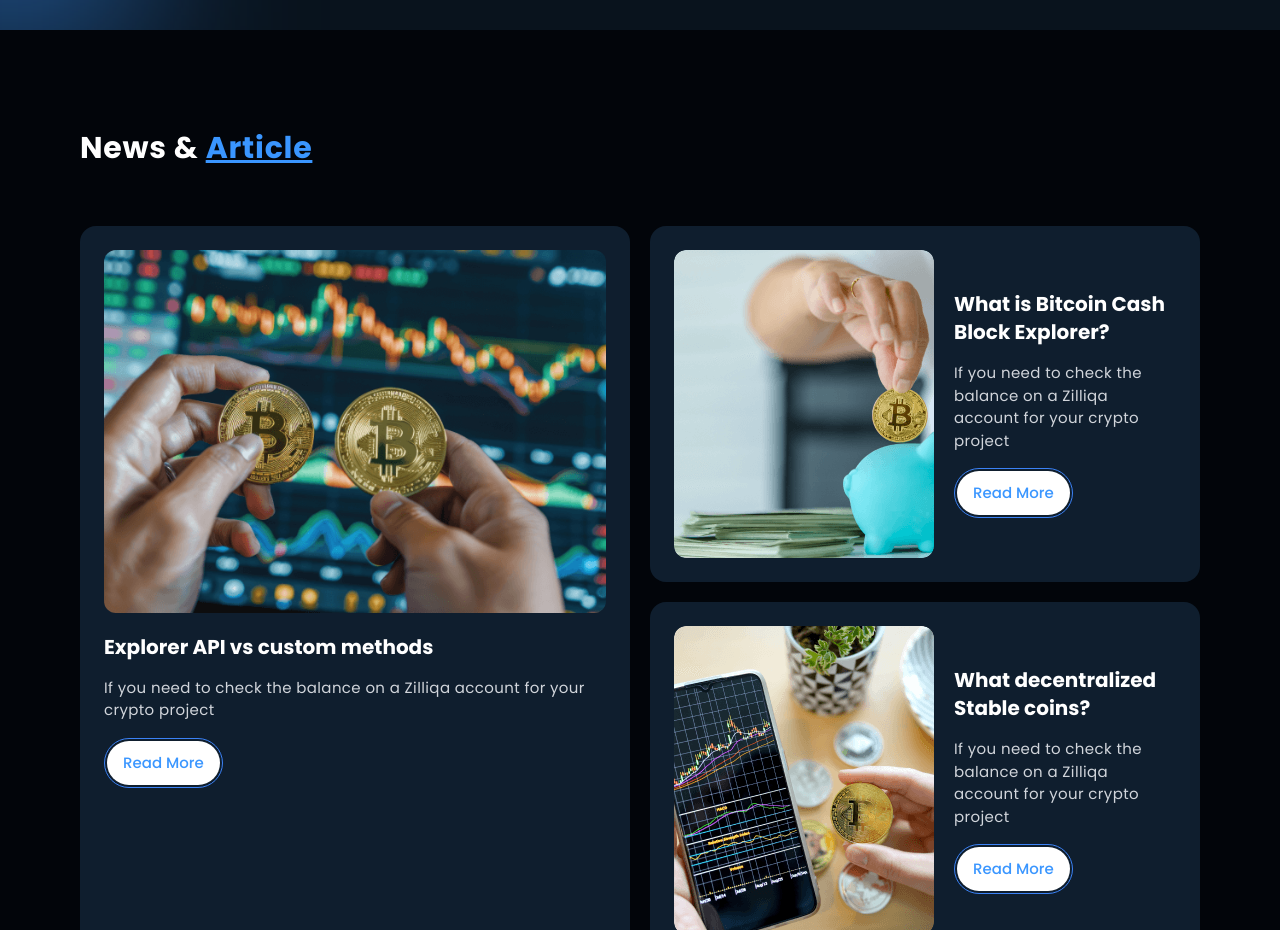
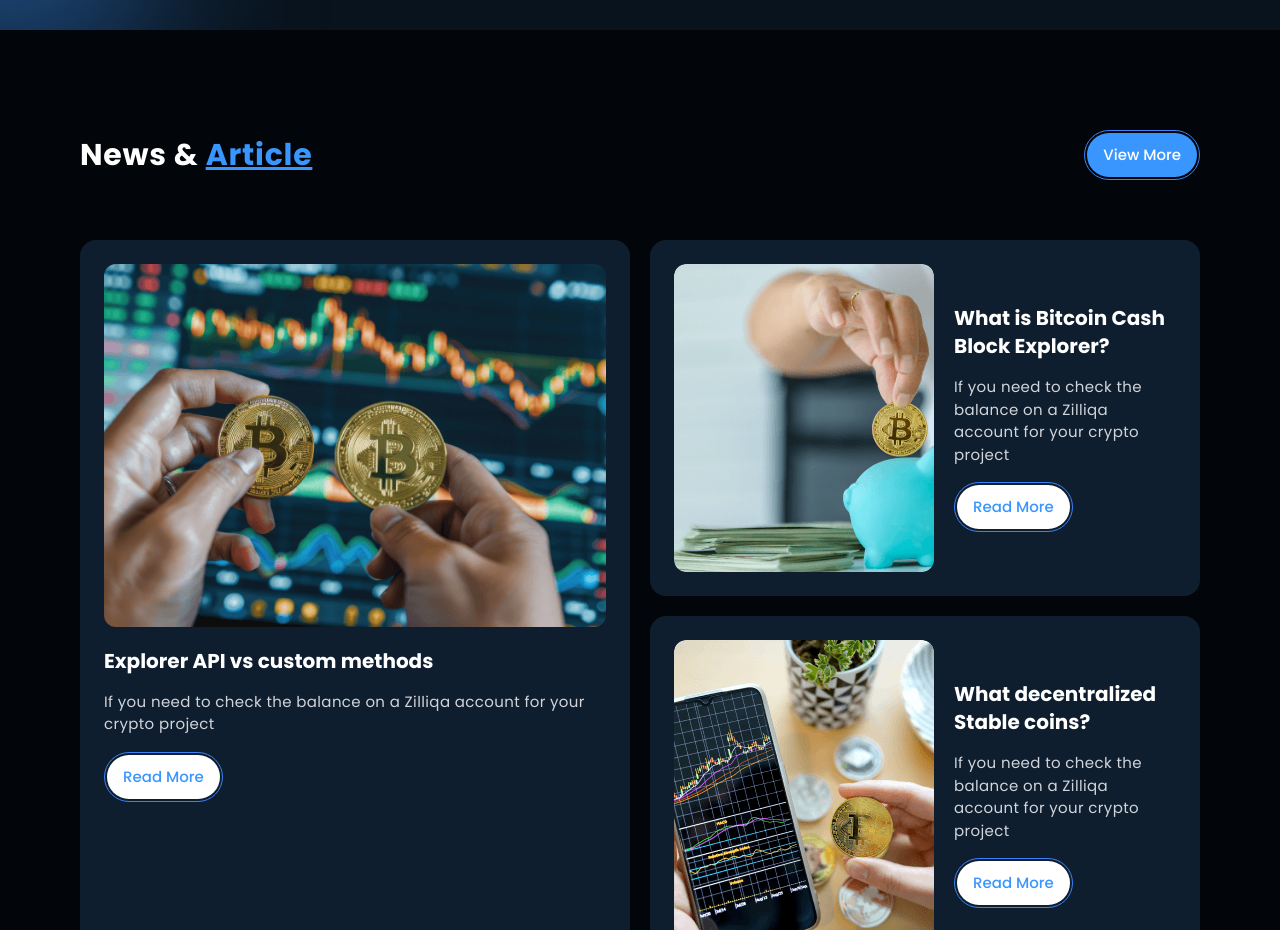
Before and after one commit to naimur-reza/Crypto-Critox, a React (Vite) app: page / in a window 1280 px wide. Shown: the part 5260-6190 px from the top of the page. Built offline with nearby package versions, Linux system fonts and the light colour scheme; a web font is replaced by a local one.

Commit message:
added button

```diff
--- a/src/pages/Home/Components/NewsArticle.jsx
+++ b/src/pages/Home/Components/NewsArticle.jsx
@@ -5,9 +5,12 @@
   return (
     <div>
       <div className="container py-100">
-        <h1 className="title-head mb-10 xl:mb-[60px] ">
-          News & <span className="text-primary underline">Article</span>
-        </h1>
+        <div className="flex items-center justify-between mb-10 xl:mb-[60px] ">
+          <h1 className="title-head ">
+            News & <span className="text-primary underline">Article</span>
+          </h1>
+          <Button>View More</Button>
+        </div>
 
         <div className="grid grid-cols-12 gap-5">
           {blogs.map((item, index) => (
```
